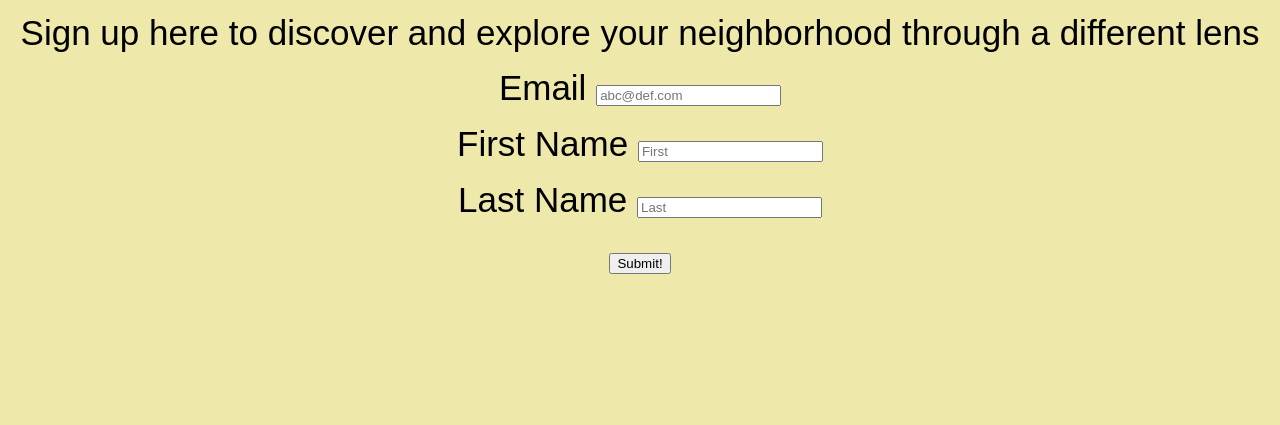
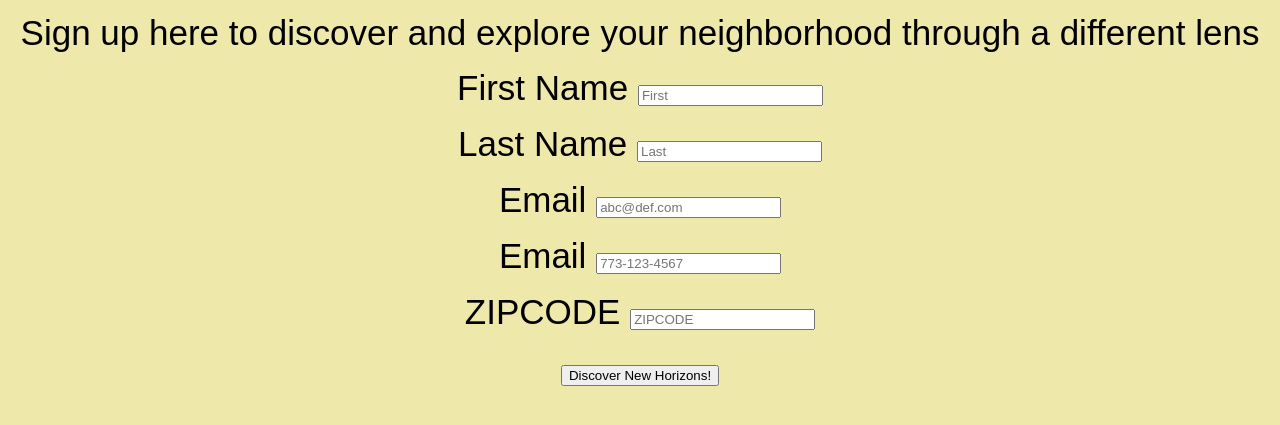
Before and after one commit to fw2018/project1, a plain HTML site: page index.html in a window 1280 px wide. Shown: the part 75-500 px from the top of the page. Drawn offline with Linux system fonts and the light colour scheme.

Commit message:
added additional sections for user input

```diff
--- a/index.html
+++ b/index.html
@@ -14,10 +14,6 @@
       Sign up here to discover and explore your neighborhood through a different lens
     </p>
     <ol>
-      <li id="input-email">
-        <label for="email"> Email </label>
-        <input type="email" name="email" id="email" placeholder="abc@def.com" />
-      </li>
       <li id="name-first">
         <label for="name"> First Name </label>
         <input type="first" name="first" id="first" placeholder="First" />
@@ -26,8 +22,20 @@
         <label for="name"> Last Name </label>
         <input type="last" name="last" id="last" placeholder="Last" />
       </li>
+      <li id="input-email">
+        <label for="email"> Email </label>
+        <input type="mail" name="mail" id="mail" placeholder="abc@def.com" />
+      </li>
+      <li id="input-number">
+        <label for="number"> Email </label>
+        <input type="phone" name="phone" id="phone" placeholder="773-123-4567" />
+      </li>
+      <li id="input-zip">
+        <label for="zip"> ZIPCODE </label>
+        <input type="zipcode" name="zipcode" id="zipcode" placeholder="ZIPCODE" />
+      </li>
       <li id="input-submit">
-        <input type="submit" name="submit" id="submit" value="Submit!" />
+        <input type="submit" name="submit" id="submit" value="Discover New Horizons!" />
       </li>
     </ol>
   </form>
```
